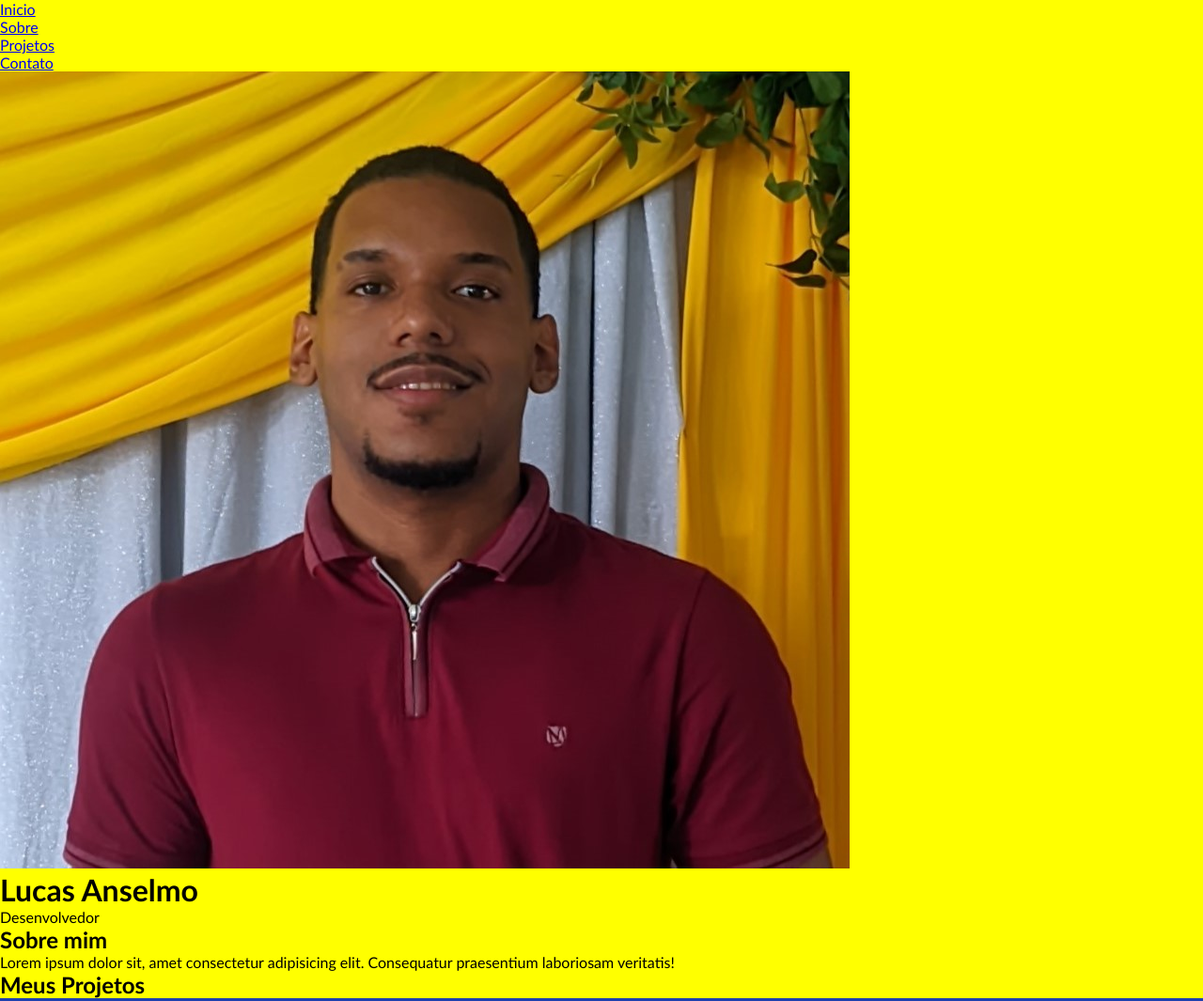
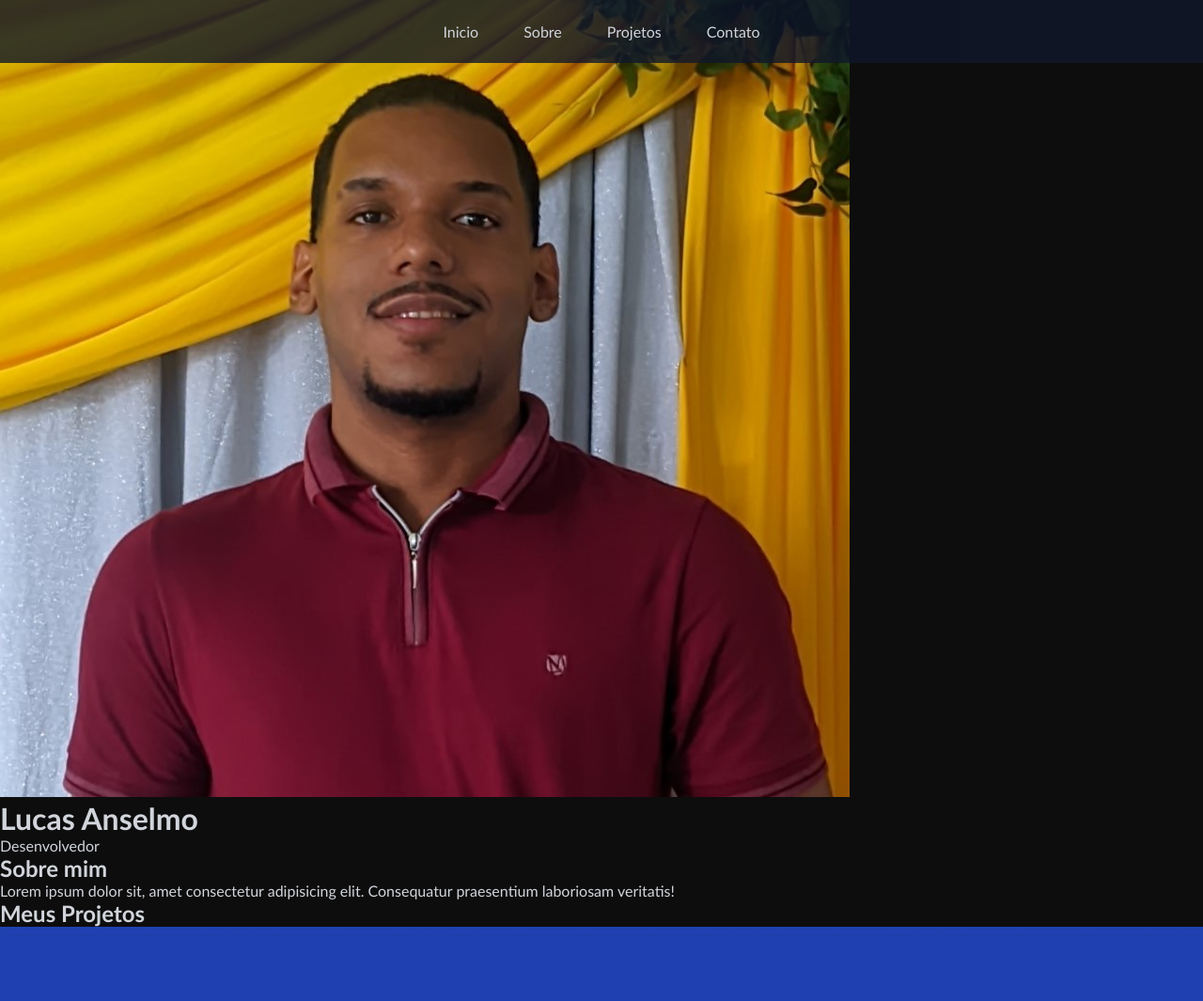
Before and after one commit to LucasAnselmo044/Portfolio2025, a plain HTML site: page index.html in a window 1280 px wide. Shown: the top 1065 px of the page at 94% size. Drawn offline with Linux system fonts and the light colour scheme.

Commit message:
Navbar fix

```diff
--- a/index.html
+++ b/index.html
@@ -9,18 +9,18 @@
 </head>
 <body>
     <nav class="navegacao">
-        <ul>
+        <ul class="menu">
             <li>
-                <a href="#inicio">Inicio</a>
+                <a href="#inicio" class="menu-link">Inicio</a>
             </li>
             <li>
-                <a href="#sobre">Sobre</a>
+                <a href="#sobre" class="menu-link">Sobre</a>
             </li>
             <li>
-                <a href="#projetos">Projetos</a>
+                <a href="#projetos" class="menu-link">Projetos</a>
             </li>
             <li>
-                <a href="#contato">Contato</a>
+                <a href="#contato" class="menu-link">Contato</a>
             </li>
         </ul>
     </nav>
--- a/style.css
+++ b/style.css
@@ -10,5 +10,63 @@ html {
 }
 
 :root {
-    background: yellow;
+    --primaria: #E63946;
+    --secundaria: #1A1A1A;
+    --escuro: #0D0D0D;
+    --maisEscuro: #050505;
+    --claro: #D1D5DB;
+    --vidro: rgba(26, 26, 26, 0.7);
   }
+
+  body {
+    background-color: var(--escuro);
+    color: var(--claro)
+  }
+
+  .navegacao {
+    position: fixed;
+    background: rgba(15, 23, 42, 0.8);
+    z-index: 100;
+    padding: 1.5rem;
+    width: 100%;
+  }
+
+.menu {
+    display: flex;
+    list-style: none;
+    gap: 3rem;
+    justify-content: center;
+}
+
+  .menu-link {
+    text-decoration: none;
+    color: var(--claro);
+    font-weight: 500;
+    position: relative;
+    padding: 0.5rem 0;
+  }
+
+  .menu-link::before {
+    content: '';
+    height: 2px;
+    width: 0;
+    position: absolute;
+    bottom: 0;
+    left: 0;
+    background: blueviolet;
+  }
+
+  .menu-link::after {
+    content: '';
+    height: 2px;
+    width: 0;
+    position: absolute;
+    bottom: 0;
+    left: 0;
+    background: blueviolet;
+    transition: 0.5s ease-in;
+  }
+
+  .menu-link:hover::after {
+    width: 100%;
+  }
```
